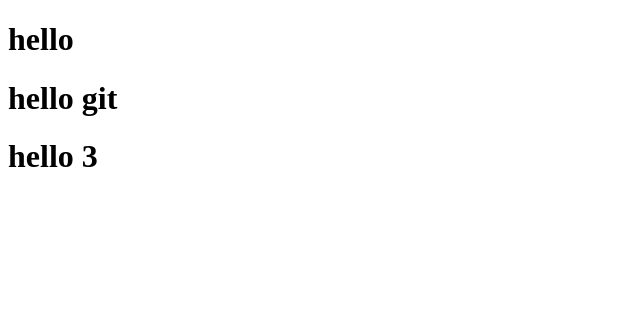
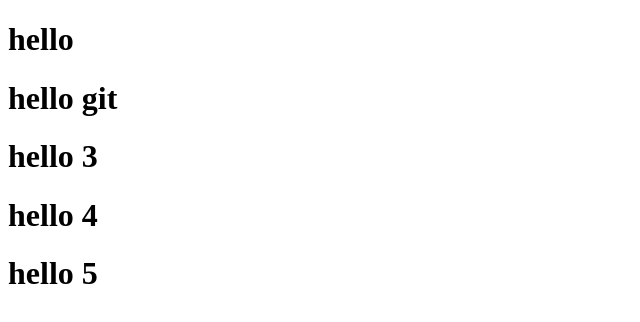
Before and after one commit to xingyanhai/resume, a plain HTML site: page index.html in a window 1280 px wide. Shown: the whole page, without its empty margins (0-640 px from the left). Drawn offline with Linux system fonts and the light colour scheme.

Commit message:
hello 4 5

```diff
--- a/index.html
+++ b/index.html
@@ -8,5 +8,7 @@
 	<h1>hello</h1>
 	<h1>hello git</h1>
 	<h1>hello 3</h1>
+	<h1>hello 4</h1>
+	<h1>hello 5</h1>
 </body>
 </html>
```
